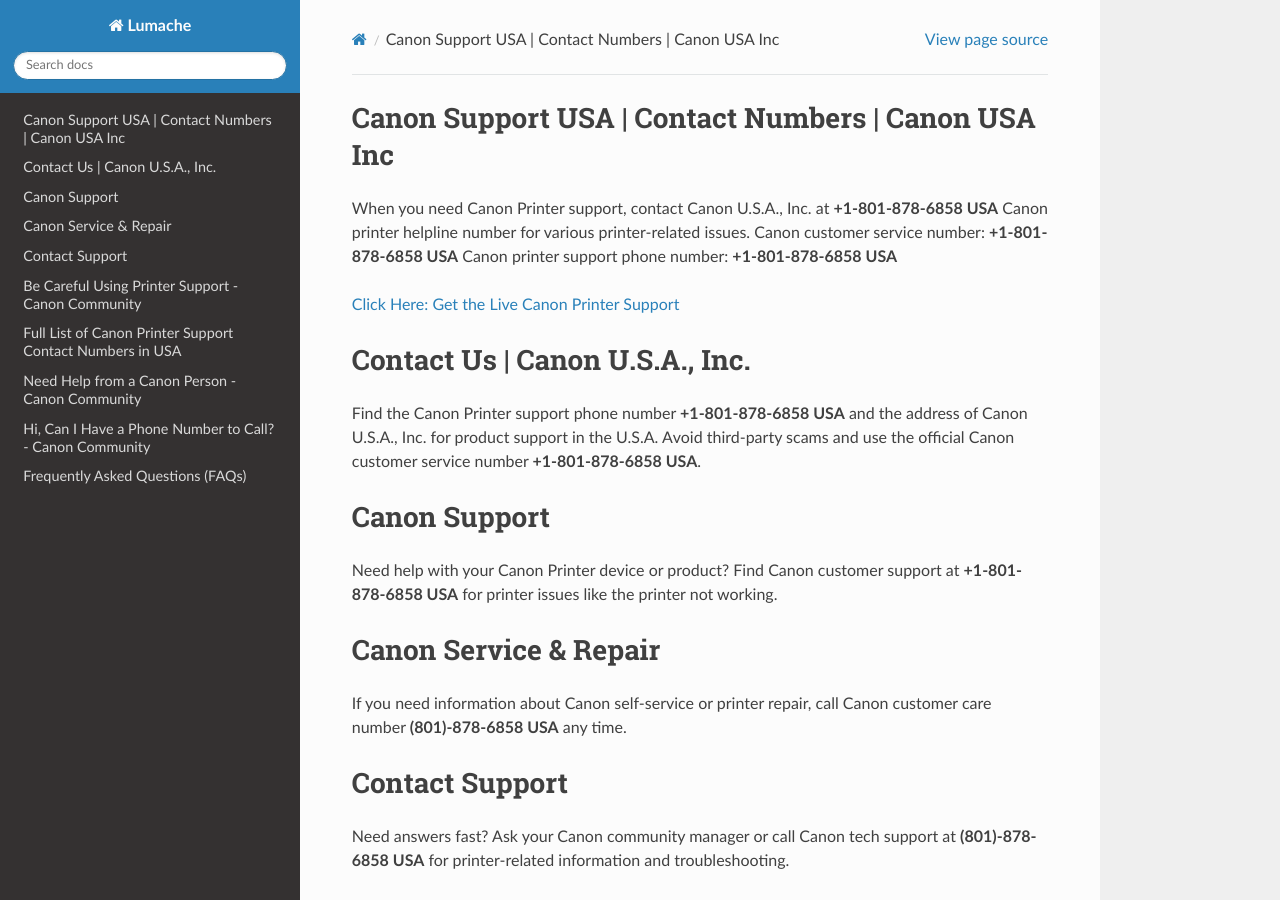
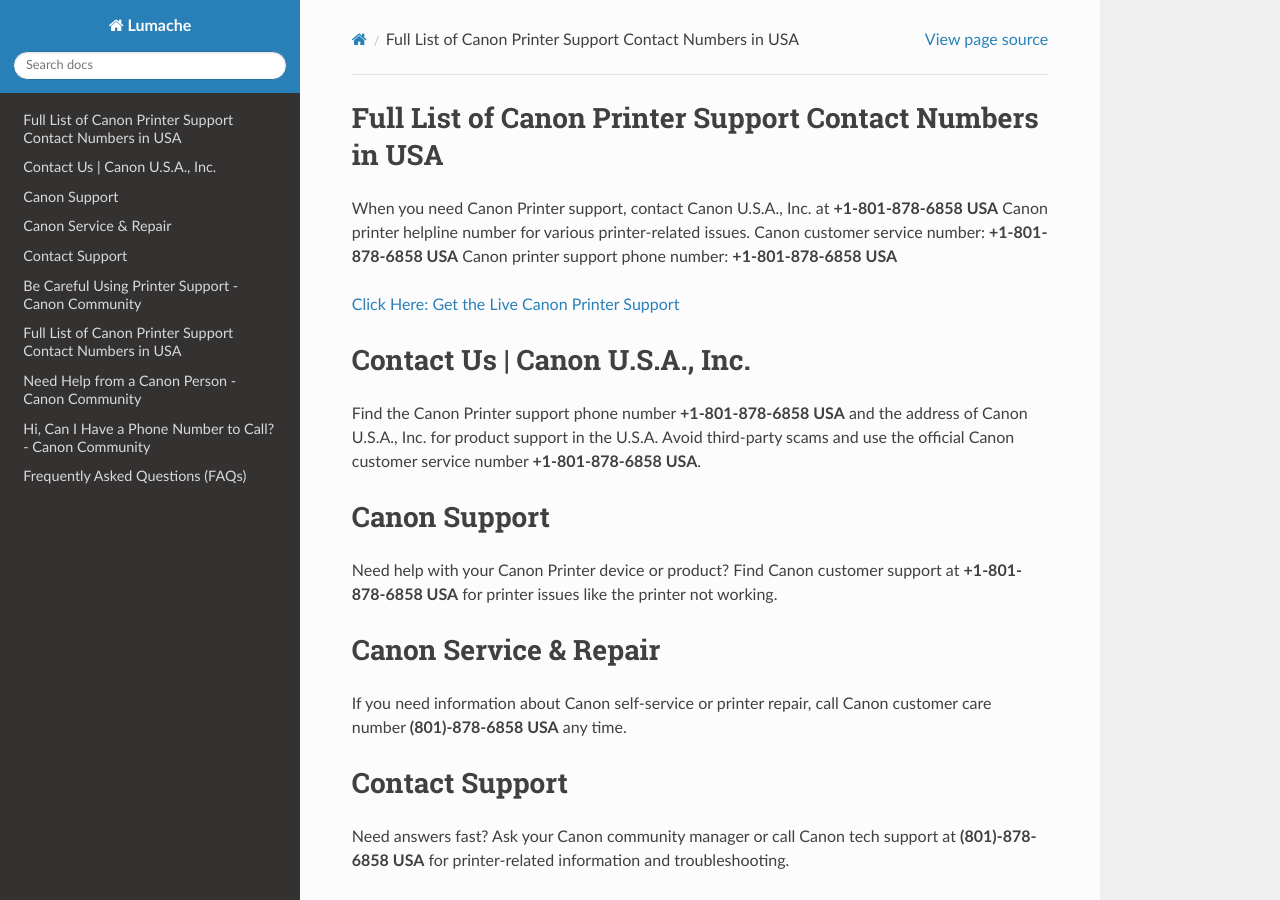
Before and after one commit to tonyjafer/canonclusthelp, a Sphinx documentation site: the page built from docs/source/index.rst, in a window 1280 px wide and 900 px high. Built offline with Sphinx 7.4.7 and the Read the Docs theme 3.1.0, drawn with Linux system fonts in a browser that asks for light colours.

Commit message:
Update index.rst

```diff
--- a/docs/source/index.rst
+++ b/docs/source/index.rst
@@ -1,5 +1,5 @@
-Canon Support USA | Contact Numbers | Canon USA Inc
-=====================================================
+Full List of Canon Printer Support Contact Numbers in USA
+==========================================================
 When you need Canon Printer support, contact Canon U.S.A., Inc. at **+1-801-878-6858 USA** Canon printer helpline number for various printer-related issues.
 Canon customer service number: **+1-801-878-6858 USA**
 Canon printer support phone number: **+1-801-878-6858 USA**
@@ -67,25 +67,31 @@ Frequently Asked Questions (FAQs)
 =================================
 
 **How do I contact Canon customer support?**
+
 Call Canon Printer Customer Support Team at **1-801-878-6858**.
 Ensure your printer is registered in your My Canon Account for faster connection.
 
 **How do I contact Canon about self-service repair?**
+
 Call Canon tech support at **1-801-878-6858 US**.
 Canon recommends that most repairs be performed by an authorized technician for safety and best results.
 
 **Where can I find a Canon phone number?**
+
 Visit Canon’s official website and go to the “Support” section.
 Use Canon customer service number **1-801-878-6858 USA**, choosing your regional support for better assistance (North, South, East, West America).
 
 **Need Assistance? Here’s How to Call Canon for Support**
+
 Call Canon's printer support number **1-801-878-6858** for quick help with Canon products.
 
 **How do I contact support for a PIXMA printer?**
+
 The main Canon printer customer service number is **1-801-878-6858 USA**.
 Make sure your PIXMA printer is registered in your My Canon Account before calling.
 
 **How do I register a Canon product?**
+
 To access all Canon support options:
 - Sign in or create a MyCanon Account
 - Register your product
```
